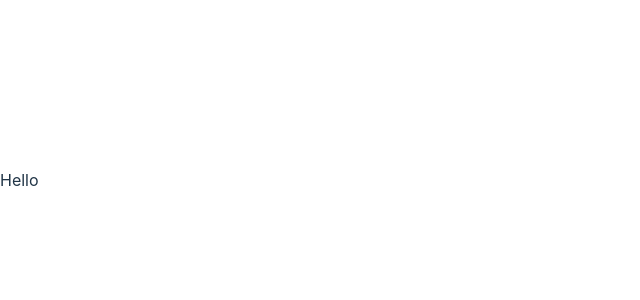
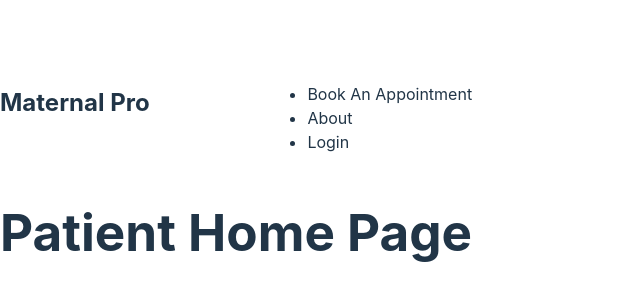
Before and after one commit to omshete0550/GarbhShrushti, a React (Vite) app in the folder client/: page / in a window 1280 px wide. Shown: the part 220-520 px from the top of the page, without its empty margins (0-640 px from the left). Built offline with nearby package versions, Linux system fonts and the light colour scheme.

Commit message:
Commiteed

```diff
--- a/client/package.json
+++ b/client/package.json
@@ -10,6 +10,12 @@
     "preview": "vite preview"
   },
   "dependencies": {
+    "@emotion/react": "^11.11.1",
+    "@emotion/styled": "^11.11.0",
+    "@mui/material": "^5.14.11",
+    "@paigewilliams/react-responsive-navbar": "^1.0.13",
+    "i": "^0.3.7",
+    "npm": "^10.2.0",
     "react": "^18.2.0",
     "react-dom": "^18.2.0"
   },
--- a/client/src/App.jsx
+++ b/client/src/App.jsx
@@ -1,10 +1,12 @@
 import { useState } from 'react'
-
+import PatientHome from './pages/PatientHome'
+import Navbar from '../src/components/Navbar/Navbar'
 function App() {
 
   return (
     <>
-     Hello
+    <Navbar/>
+     <PatientHome/>
     </>
   )
 }
--- /dev/null
+++ b/client/src/components/Navbar/Navbar.css
@@ -0,0 +1,15 @@
+/* Importing fonts */
+@import url('https://fonts.googleapis.com/css2?family=Oxygen:wght@700&family=Work+Sans:wght@300;500&display=swap');
+
+.navbarContainer{
+    width: 100%;
+    display: flex;
+    justify-content:space-between;
+}
+.navbarContainer h2
+.navbarContainer ul{
+    list-style: none;
+    width: 100%;
+    display: flex;
+    justify-content:space-between;
+}
--- /dev/null
+++ b/client/src/components/Navbar/Navbar.jsx
@@ -0,0 +1,27 @@
+import React from 'react'
+import './Navbar.css'
+const Navbar = () => {
+  return (
+    <div>
+        <div className="navbarContainer">
+            <div className="heading">
+                <h2>Maternal Pro</h2>
+            </div>
+            <ul>
+                <li>
+                  Book An Appointment
+                </li>
+                <li>
+                    About
+                </li>
+                <li>
+                    Login
+                </li>
+
+            </ul>
+        </div>
+    </div>
+  )
+}
+
+export default Navbar
--- /dev/null
+++ b/client/src/pages/PatientHome.jsx
@@ -0,0 +1,12 @@
+import React from 'react'
+
+const PatientHome = () => {
+  return (
+    <div>
+
+      <h1>Patient Home Page</h1>
+    </div>
+  )
+}
+
+export default PatientHome
```
Also changed, not shown: 1 other file (tests, documents, lock files or other folders).
